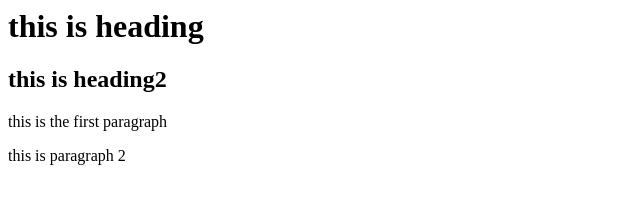
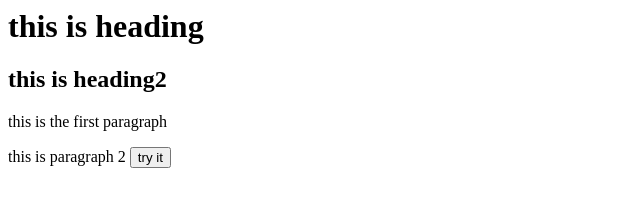
Before and after one commit to SatyaGayathri/git, a plain HTML site: page index.html in a window 1280 px wide. Shown: the whole page, without its empty margins (0-640 px from the left). Drawn offline with Linux system fonts and the light colour scheme.

Commit message:
index file updated

```diff
--- a/index.html
+++ b/index.html
@@ -4,5 +4,6 @@
         <h2>this is heading2</h2>
         <p>this is the first paragraph</p>
         <p2>this is paragraph 2</p2>
+        <button>try it</button>
     </body>
 </html>
```
